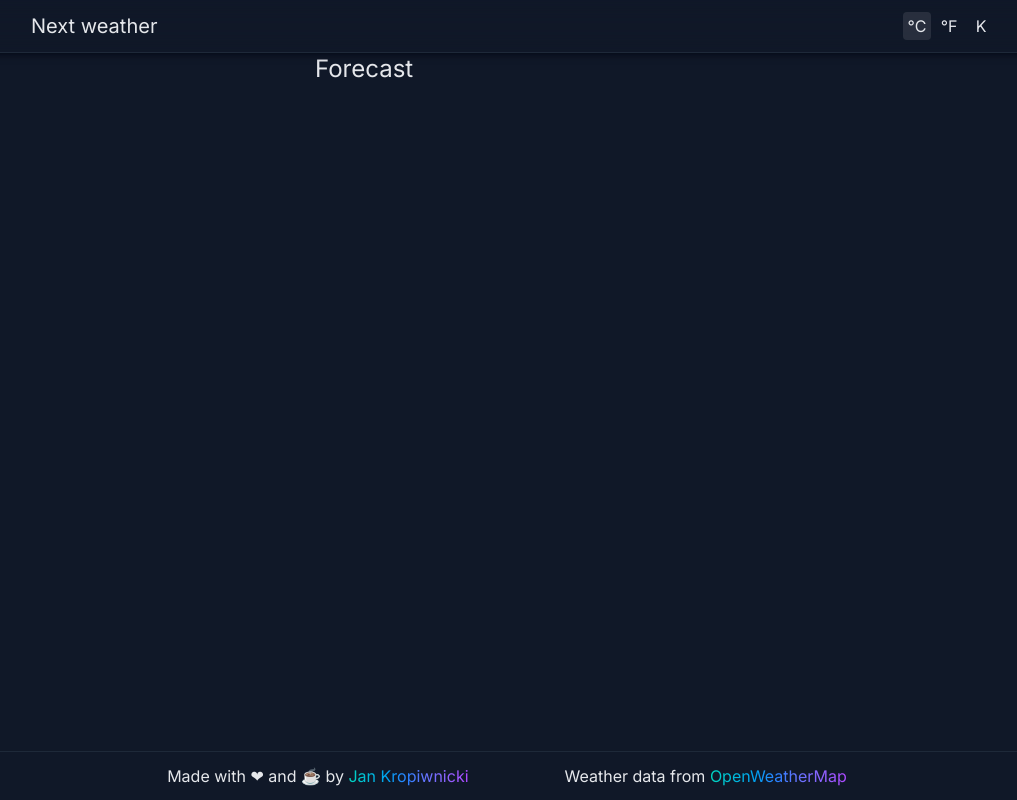
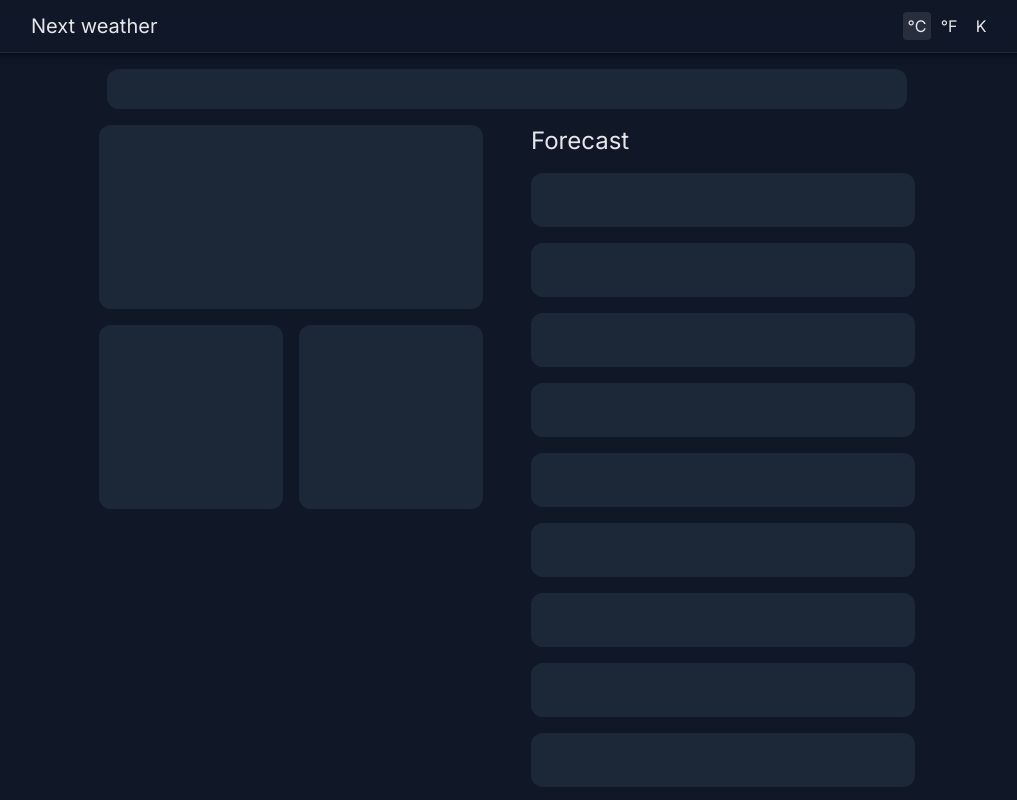
Before and after one commit to jankrop/next-weather, a Next.js app: page /weather in a window 1280 px wide. Shown: the top 800 px of the page, without its empty margins (133-1150 px from the left). Built offline with nearby package versions, Linux system fonts and the light colour scheme.

Commit message:
Better loading and 404 page

```diff
--- /dev/null
+++ b/app/not-found.tsx
@@ -0,0 +1,16 @@
+"use client"
+
+import Button from "@/components/Button";
+
+export default function NotFound() {
+    const goBack = () => {
+        window.history.back();
+    }
+
+    return (
+        <div className={"mt-20 flex flex-col items-center gap-6"}>
+            <h2 className={"text-2xl"}>We couldn&#39;t find what you&#39;re looking for.</h2>
+            <Button onClick={goBack}>Go back</Button>
+        </div>
+    )
+}
--- a/app/weather/page.tsx
+++ b/app/weather/page.tsx
@@ -8,12 +8,14 @@ import TemperatureConverter from "@/components/TemperatureConverter";
 import {fetchCurrentWeather, fetchForecast, fetchGeocodingData} from "@/api";
 import {Navigation2} from "react-feather";
 import ForecastEntry from "@/components/ForecastEntry";
+import CardSkeleton from "@/components/CardSkeleton";
+import NotFound from "@/app/not-found";
 
 export default function Page() {
     const searchParams = useSearchParams();
     const placeName = searchParams.get("place");
 
-    const { data: places } = useQuery({
+    const { data: places, isLoading: isPlacesLoading } = useQuery({
         queryKey: ['place', placeName],
         staleTime: Infinity,
         queryFn: () => fetchGeocodingData(placeName),
@@ -23,7 +25,7 @@ export default function Page() {
 
     const place = !!places ? places[0] : null
 
-    const { data: currentWeather } = useQuery({
+    const { data: currentWeather, isLoading: isWeatherLoading } = useQuery({
         queryKey: ['weather', place?.lat, place?.lon],
         staleTime: 6_000_000,
         queryFn: () => fetchCurrentWeather(place?.lat, place?.lon),
@@ -31,7 +33,7 @@ export default function Page() {
         refetchOnWindowFocus: false,
     })
 
-    const { data: forecast } = useQuery({
+    const { data: forecast, isLoading: isForecastLoading } = useQuery({
         queryKey: ['forecast', place?.lat, place?.lon],
         staleTime: 6_000_000,
         queryFn: () => fetchForecast(place?.lat, place?.lon),
@@ -46,65 +48,87 @@ export default function Page() {
         'W', 'WNW', 'NW', 'NNW',
     ][Math.round((currentWeather?.wind.deg || 0) / 22.5) % 16]
 
-    console.log(forecast)
+    if (places?.length === 0) {  // This means that the searched place doesn't exist, so 404 error
+        return (
+            <NotFound />
+        )
+    }
 
     return (
-        <div className="w-full flex flex-col items-center px-4">
-            { !!place &&
-                <h1 className="text-4xl my-6">{place.name}{!!place.state && ", " + place.state}, {place.country}</h1>
+        <div className="w-full flex flex-col items-center p-4 pt-0">
+            { isPlacesLoading || places?.length === 0 ? (
+                    <CardSkeleton className={"w-full max-w-200 h-10 my-4"} />
+                ) : (
+                    <h1 className="text-4xl my-6">{place!.name}{!!place!.state && ", " + place!.state}, {place!.country}</h1>
+                )
             }
             <div className="flex flex-col md:flex-row items-center md:items-start justify-center w-full gap-4 md:gap-12 max-h-full">
-                {!!currentWeather &&
                 <div className="w-full md:w-96 flex flex-col items-stretch gap-4 max-w-96 md:sticky md:top-17">
+                    {isWeatherLoading ? (
+                        <>
+                            <CardSkeleton className="h-46" />
+                            <div className="flex gap-4">
+                                <CardSkeleton className="h-46 flex-1" />
+                                <CardSkeleton className="h-46 flex-1" />
+                            </div>
+                        </>
+                    ) : (
+                        <>
                             <Card className="p-6 flex flex-col gap-3">
-                        {!!currentWeather && <>
                                 <div className="flex items-center gap-3">
-                                <WeatherIcon iconId={currentWeather.weather[0].icon} size={96} strokeWidth={1} />
+                                    <WeatherIcon iconId={currentWeather!.weather[0].icon} size={96} strokeWidth={1} />
                                     <div>
                                         <div className="text-6xl">
-                                        <TemperatureConverter kelvin={currentWeather.main.temp} />
+                                            <TemperatureConverter kelvin={currentWeather!.main.temp} />
                                         </div>
                                         <div className="text-lg">
-                                        Feels like: <TemperatureConverter kelvin={currentWeather.main.feels_like} />
+                                            Feels like: <TemperatureConverter kelvin={currentWeather!.main.feels_like} />
                                         </div>
                                     </div>
                                 </div>
                                 <div className="text-xl">{
-                                currentWeather.weather[0].description[0].toUpperCase() +
-                                currentWeather.weather[0].description.slice(1)
+                                    currentWeather!.weather[0].description[0].toUpperCase() +
+                                    currentWeather!.weather[0].description.slice(1)
                                 }</div>
-                        </>}
                             </Card>
                             <div className="flex gap-4">
                                 <Card className="flex-1 p-6 flex flex-col justify-center h-46">
                                     <div className="text-gray-400">Pressure</div>
-                            <div className="text-2xl mb-3">{currentWeather.main.pressure} hPa</div>
+                                    <div className="text-2xl mb-3">{currentWeather!.main.pressure} hPa</div>
                                     <div className="text-gray-400">Humidity</div>
-                            <div className="text-2xl">{currentWeather.main.humidity}%</div>
+                                    <div className="text-2xl">{currentWeather!.main.humidity}%</div>
                                 </Card>
                                 <Card className="flex-1 px-6 flex flex-col justify-between items-stretch h-46">
                                     <div className="text-gray-400 pb-1">Wind</div>
                                     <div className="flex-1 flex justify-center items-center">
                                         <div
                                             className="rounded-full border-2 border-gray-600 w-24 h-24 flex justify-center items-center"
-                                    style={{ transform: `rotate(${currentWeather.wind.deg + 180}deg)` }}
+                                            style={{ transform: `rotate(${currentWeather!.wind.deg + 180}deg)` }}
                                         >
                                             <Navigation2 size={80} strokeWidth={1} className="-mt-0.5" />
                                         </div>
                                     </div>
                                     <div className="text-xl flex justify-between">
-                                <div>{currentWeather.wind.speed} m/s</div>
+                                        <div>{currentWeather!.wind.speed} m/s</div>
                                         <div>{windDirection}</div>
                                     </div>
                                 </Card>
                             </div>
+                        </>
+                    )}
                 </div>
-                }
+
                 <div className="w-full md:w-72 lg:w-96 flex flex-col items-stretch gap-4 max-w-96">
                     <h3 className="text-2xl">Forecast</h3>
-                    { !!forecast && forecast.list.map((weather, i) => (
+                    {isForecastLoading ? (
+                        Array.from(Array(20).keys()).map((i) => (
+                            <CardSkeleton key={i} className="h-13.5" />
+                        ))
+                    ) : (
+                        forecast!.list.map((weather, i) => (
                             <ForecastEntry key={i} weather={weather} isSelected={false} onClick={() => {}} />
-                    ))}
+                        ))
+                    )}
                 </div>
             </div>
         </div>
--- /dev/null
+++ b/components/CardSkeleton.tsx
@@ -0,0 +1,5 @@
+export default function CardSkeleton({ className } : { className?: string }) {
+    return (
+        <div className={"bg-gray-800 rounded-xl animate-pulse " + className} />
+    )
+}
--- a/components/ForecastEntry.tsx
+++ b/components/ForecastEntry.tsx
@@ -4,7 +4,7 @@ import WeatherIcon from "@/components/WeatherIcon";
 import TemperatureConverter from "@/components/TemperatureConverter";
 
 export default function ForecastEntry({
-    weather, isSelected, onClick
+    weather, onClick
 } : {
     weather: CurrentWeather & { dt: number }, isSelected: boolean, onClick: () => void
 }) {
@@ -22,7 +22,7 @@ export default function ForecastEntry({
                     })}
                 </div>
             )}
-            <Card className="flex gap-3 p-3 text-xl items-center" onClick={onClick}>
+            <Card className={"flex gap-3 p-3 text-xl items-center"} onClick={onClick}>
                 <div className="w-16">
                     {hour.toString().padStart(2, "0")}:00
                 </div>
--- a/components/Header.tsx
+++ b/components/Header.tsx
@@ -5,7 +5,6 @@ import {useContext, useState} from "react";
 import settingsContext from "@/contexts/SettingsContext";
 import Link from "next/link";
 import {Settings, X} from "react-feather";
-import Card from "@/components/Card";
 
 export default function Header() {
     const { settings, setSettings } = useContext(settingsContext);
```
Lines whose indentation alone changed are shown as unchanged.
